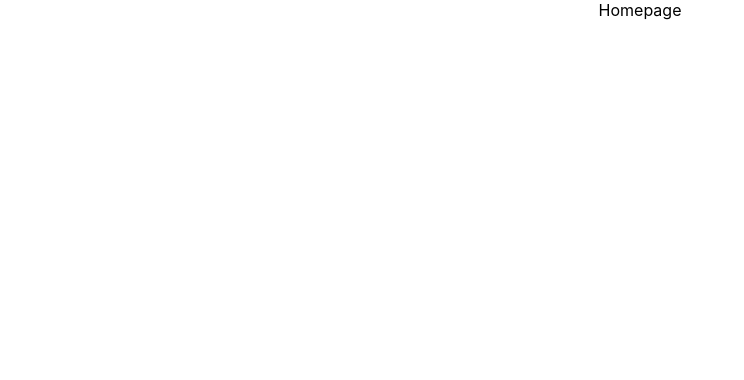
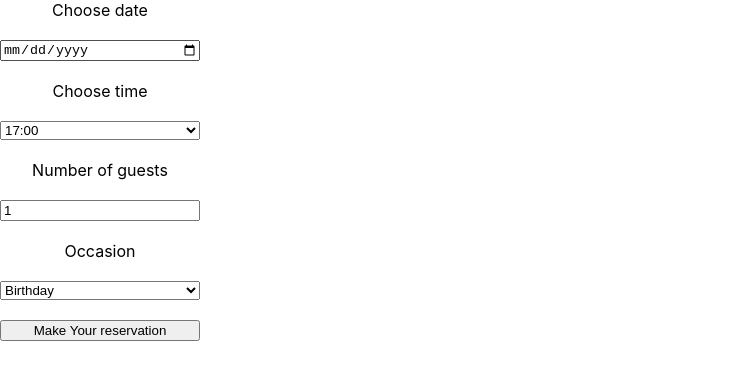
Before and after one commit to Arup/mintrk, a React (Create React App) app: page / in a window 1280 px wide. Shown: the top 380 px of the page, without its empty margins (0-744 px from the left). Built offline with nearby package versions, Linux system fonts and the light colour scheme.

Commit message:
transformed an html form to ReservationForm, used onChange and onSubmit in form

```diff
--- a/src/App.js
+++ b/src/App.js
@@ -1,9 +1,10 @@
 import './App.css';
+import ReservationForm from './components/forms/ReservationForm';
 
 function App() {
   return (
     <div className="App">
-          Homepage
+          <ReservationForm />
     </div>
   );
 }
--- /dev/null
+++ b/src/components/forms/ReservationForm.js
@@ -0,0 +1,70 @@
+import React, { useState } from 'react';
+
+function ReservationForm() {
+  // State to hold form data
+  const [formData, setFormData] = useState({
+    date: '',
+    time: '',
+    guests: 1,
+    occasion: ''
+  });
+
+  // Handle change in input fields
+  const handleChange = (e) => {
+    const { id, value } = e.target;
+    setFormData((prevData) => ({
+      ...prevData,
+      [id]: value
+    }));
+  };
+
+  // Handle form submission
+  const handleSubmit = (e) => {
+    e.preventDefault();
+    // Perform actions with formData, e.g., send it to a server
+    console.log('Form Data Submitted:', formData);
+  };
+
+  return (
+    <form onSubmit={handleSubmit} style={{ display: 'grid', maxWidth: '200px', gap: '20px' }}>
+      <label htmlFor="date">Choose date</label>
+      <input
+        type="date"
+        id="date"
+        value={formData.date}
+        onChange={handleChange}
+      />
+
+      <label htmlFor="time">Choose time</label>
+      <select id="time" value={formData.time} onChange={handleChange}>
+        <option value="17:00">17:00</option>
+        <option value="18:00">18:00</option>
+        <option value="19:00">19:00</option>
+        <option value="20:00">20:00</option>
+        <option value="21:00">21:00</option>
+        <option value="22:00">22:00</option>
+      </select>
+
+      <label htmlFor="guests">Number of guests</label>
+      <input
+        type="number"
+        id="guests"
+        placeholder="1"
+        min="1"
+        max="10"
+        value={formData.guests}
+        onChange={handleChange}
+      />
+
+      <label htmlFor="occasion">Occasion</label>
+      <select id="occasion" value={formData.occasion} onChange={handleChange}>
+        <option value="Birthday">Birthday</option>
+        <option value="Anniversary">Anniversary</option>
+      </select>
+
+      <input type="submit" value="Make Your reservation" />
+    </form>
+  );
+}
+
+export default ReservationForm;
```
